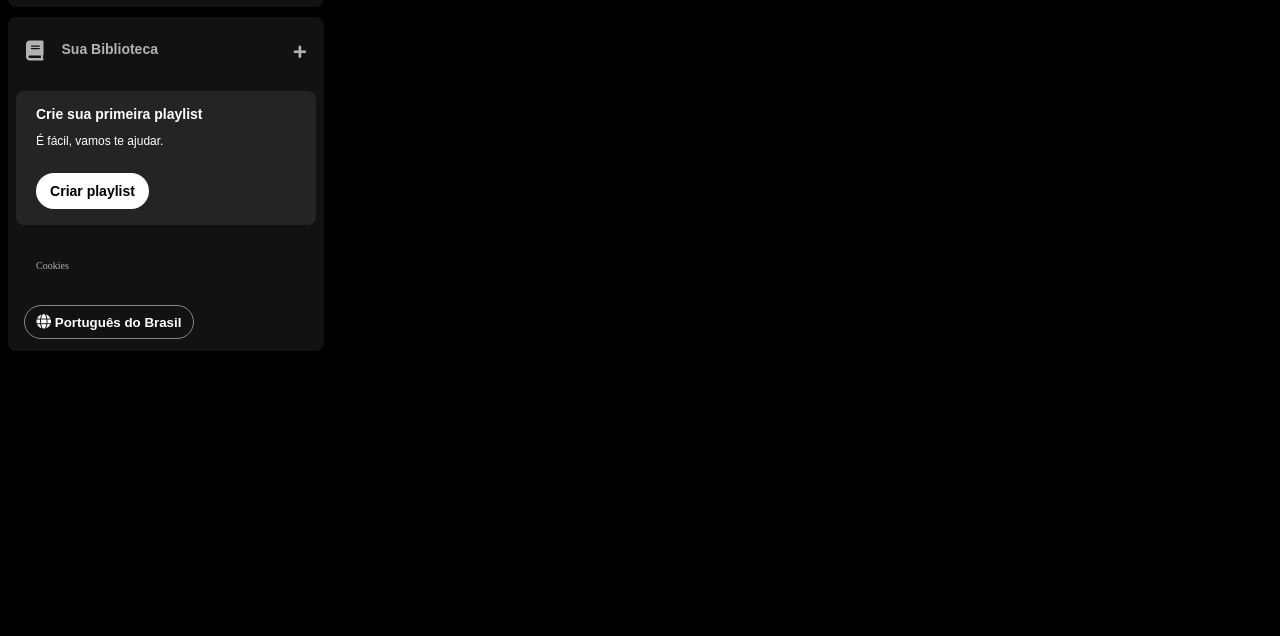
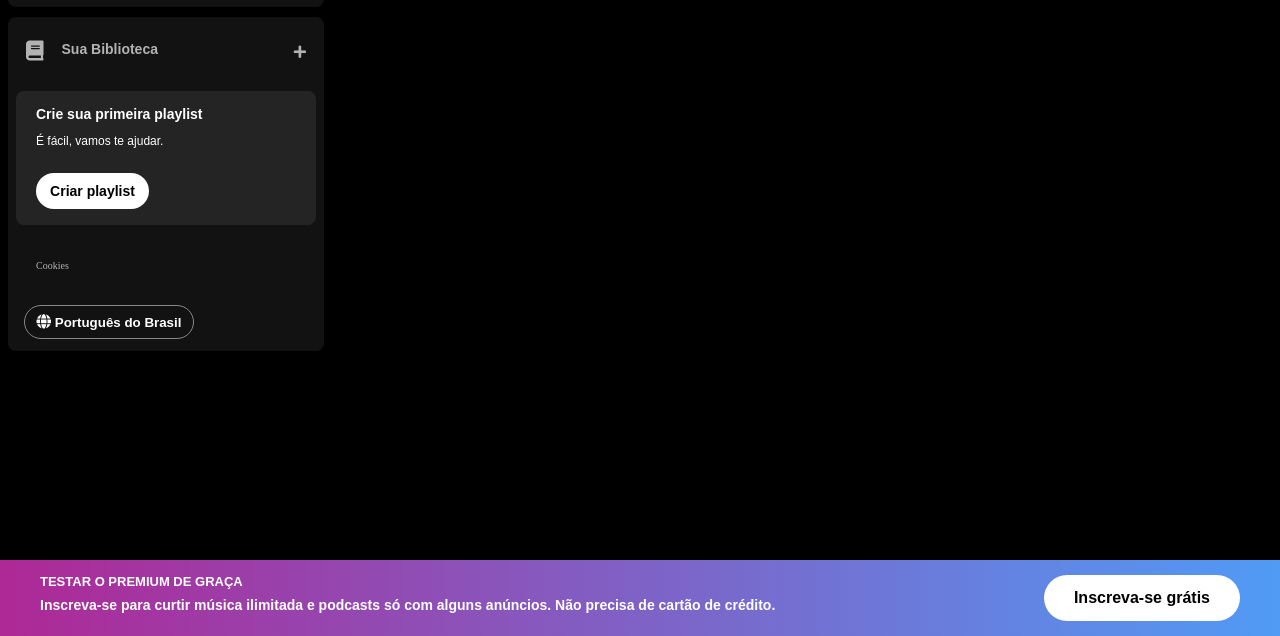
Before and after one commit to eurico123/imersao-spotify, a plain HTML site: page index.html in a window 1280 px wide. Shown: the part 164-800 px from the top of the page. Drawn offline with Linux system fonts and the light colour scheme.

Commit message:
sidebar e footer finalizado

```diff
--- a/estilos/main.css
+++ b/estilos/sidebar-footer.css
@@ -177,3 +177,45 @@ body {
 .languages .languages__button .fa-globe {
     font-size: 15px;
 }
+
+.disclaimer-premium {
+    position: fixed;
+    bottom: 0;
+    left: 0;
+    right: 0;
+    background: linear-gradient(to right, #ae2896, #509bf5);
+    padding: 15px 40px;
+    display: flex;
+    justify-content: space-between;
+}
+.disclaimer-premium .text {
+   flex-shrink: 0;
+   font-family: "DM Sans", sans-serif;
+}
+.disclaimer-premium .disclaimer-premium__title {
+    color: #ffffff;
+    text-transform: uppercase;
+    font-weight: 600;
+    font-size: 13px;
+    margin-bottom: 10px;
+    font-family: "DM Sans", sans-serif;
+}
+
+.disclaimer-premium .disclaimer-premium__subtitle {
+    color: #ffffff;
+    font-size: 14px;
+    font-weight: 600;
+    font-family: "DM Sans", sans-serif;
+}
+
+.disclaimer-premium button {
+    background-color: #ffffff;
+    color: #000000;
+    font-size: 16px;
+    font-weight: bold;
+    padding: 14px 30px;
+    border: 0px;
+    border-radius: 40px;
+    cursor: pointer;
+    flex-shrink: 0;
+}
--- a/index.html
+++ b/index.html
@@ -4,7 +4,7 @@
     <meta charset="UTF-8">
     <meta name="viewport" content="width=device-width, initial-scale=1.0">
     <link rel="stylesheet" href="estilos/reset.css">
-    <link rel="stylesheet" href="estilos/main.css">
+    <link rel="stylesheet" href="estilos/sidebar-footer.css">
     <link rel="shortcut icon" href="imagens/icones/favicon.png" type="image/x-icon">
     <link rel="stylesheet" href="https://use.fontawesome.com/releases/v5.15.4/css/solid.css"
     integrity="sha384-Tv5i09RULyHKMwX0E8wJUqSOaXlyu3SQxORObAI08iUwIalMmN5L6AvlPX2LMoSE" crossorigin="anonymous" />
@@ -68,7 +68,18 @@
         </div>
     </div>
 
-
+    <footer class="disclaimer-premium">
+        <div class="text">
+            <p class="disclaimer-premium__title">Testar o Premium de graça</p>
+            <p class="disclaimer-premium__subtitle">
+                Inscreva-se para curtir música ilimitada e podcasts só com alguns
+                anúncios. Não precisa de cartão de crédito.
+            </p>
+        </div>
+        <div class="button">
+            <button type="button">Inscreva-se grátis</button>
+        </div>
+    </footer>
     <script src="script.js"></script>
 </body>
 </html>
```
